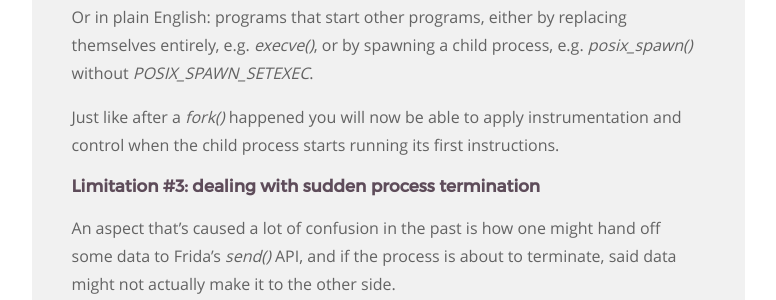
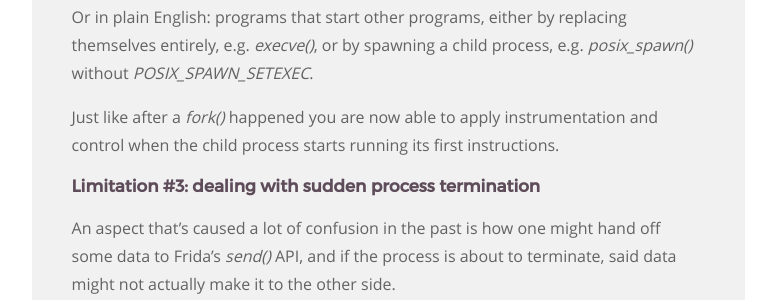
Before and after one commit to frida/frida-website, a Jekyll site: the page built from _posts/2018-04-28-frida-10-8-released.markdown, in a window 1280 px wide and 900 px high, scrolled down 804 px. Shown: the part 154-454 px from the top of the window, without its empty margins (364-1140 px from the left). Built offline with Jekyll 4.4.1, drawn with Linux system fonts in a browser that asks for light colours.

Commit message:
Tweak wording

```diff
--- a/_posts/2018-04-28-frida-10-8-released.markdown
+++ b/_posts/2018-04-28-frida-10-8-released.markdown
@@ -40,9 +40,8 @@ Or in plain English: programs that start other programs, either by replacing
 themselves entirely, e.g. *execve()*, or by spawning a child process, e.g.
 *posix_spawn()* without *POSIX_SPAWN_SETEXEC*.
 
-Just like after a *fork()* happened you will now be able to apply
-instrumentation and control when the child process starts running its first
-instructions.
+Just like after a *fork()* happened you are now able to apply instrumentation
+and control when the child process starts running its first instructions.
 
 ### Limitation #3: dealing with sudden process termination
 
```
